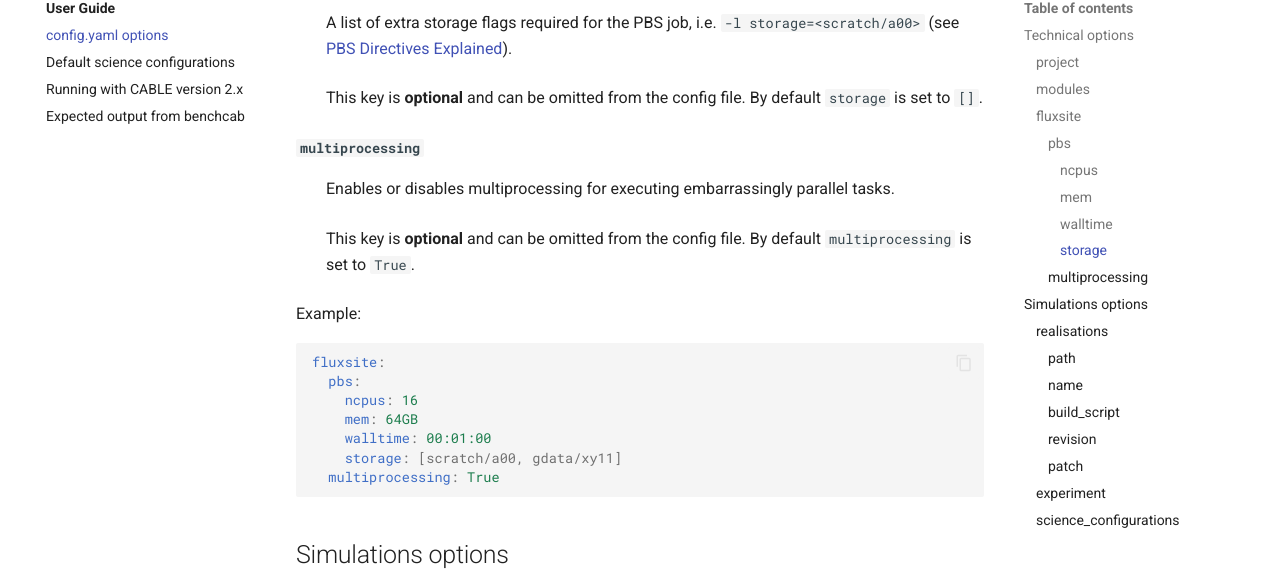
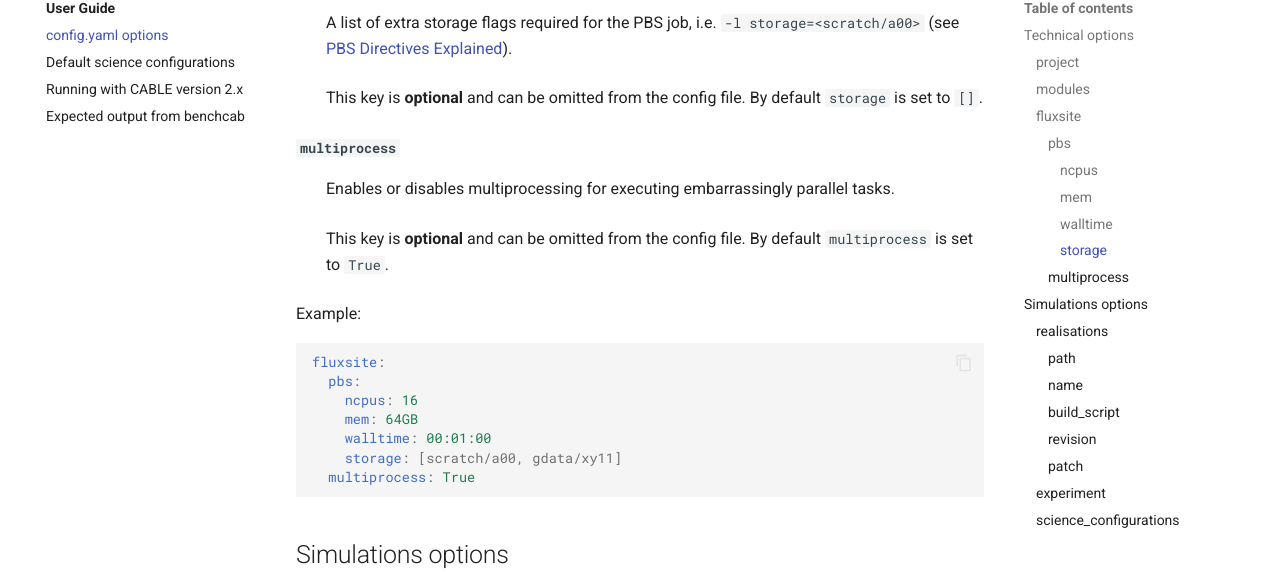
Before and after one commit to mdekauwe/CABLE_benchmarking, an MkDocs documentation site: the page built from docs/user_guide/config_options.md, in a window 1280 px wide and 900 px high, scrolled down 1641 px. Shown: the part 121-695 px from the top of the window. Built offline with MkDocs 1.6.1 and Material for MkDocs 9.7.7, drawn with Linux system fonts in a browser that asks for light colours; comment, search, counter and statistics services are not loaded.

Commit message:
Fix typo in documentation
In config.yaml options, 'multiprocessing' should be 'multiprocess'.

````diff
--- a/docs/user_guide/config_options.md
+++ b/docs/user_guide/config_options.md
@@ -70,10 +70,10 @@ The different running modes of `benchcab` are solely dependent on the options us
 : A list of extra storage flags required for the PBS job, i.e. `-l storage=<scratch/a00>` (see [PBS Directives Explained][nci-pbs-directives]).
 : This key is **optional** and can be omitted from the config file. By default `storage` is set to `[]`.
 
-#### `multiprocessing`
+#### `multiprocess`
 
 : Enables or disables multiprocessing for executing embarrassingly parallel tasks.
-: This key is **optional** and can be omitted from the config file. By default `multiprocessing` is set to `True`.
+: This key is **optional** and can be omitted from the config file. By default `multiprocess` is set to `True`.
 
 Example:
 ```yaml
@@ -83,7 +83,7 @@ fluxsite:
     mem: 64GB
     walltime: 00:01:00
     storage: [scratch/a00, gdata/xy11]
-  multiprocessing: True
+  multiprocess: True
 ```
 
 ## Simulations options
````
